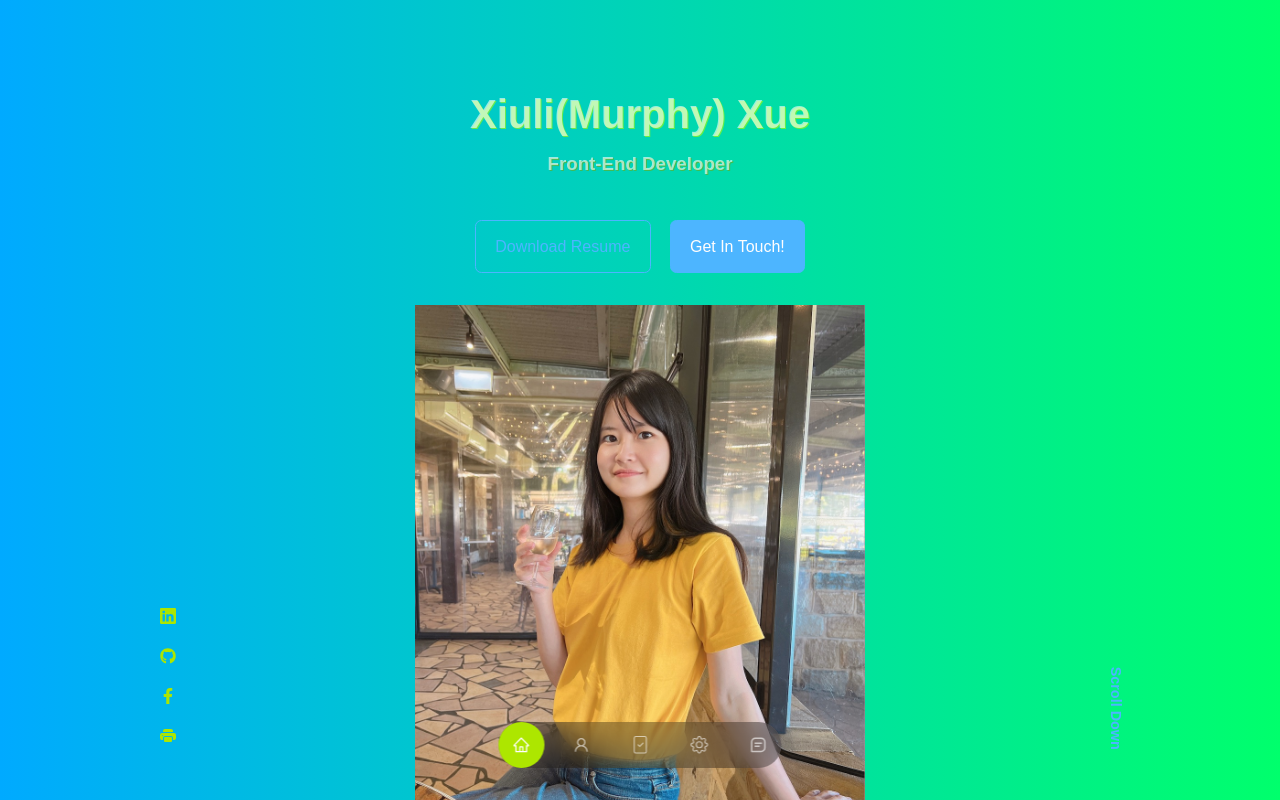
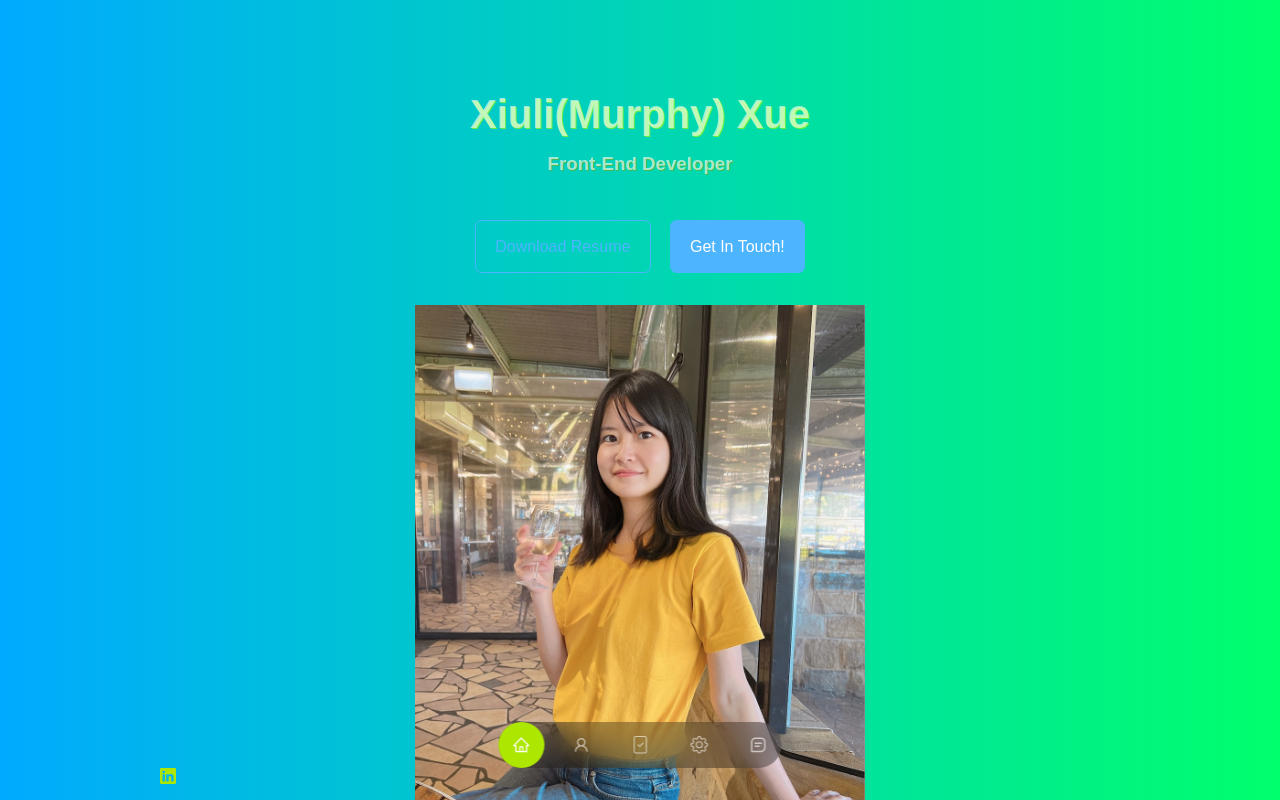
Before and after one commit to xiulixue/myportfolio, a React (Create React App) app: page / in a window 1280 px wide. Shown: the top 800 px of the page. Built offline with nearby package versions, Linux system fonts and the light colour scheme.

Commit message:
update interface and features

```diff
--- a/src/components/header/HeaderSocials.js
+++ b/src/components/header/HeaderSocials.js
@@ -5,7 +5,6 @@ import { BsLinkedin } from "react-icons/bs";
 import { BsPrinterFill } from "react-icons/bs";
 import { FaGithub } from "react-icons/fa";
 import { FaFacebookF } from "react-icons/fa";
-import { FaInstagramSquare } from "react-icons/fa";
 
 const HeaderSocials = () => {
   const printPage = () => {
--- a/src/components/header/header.css
+++ b/src/components/header/header.css
@@ -1,7 +1,7 @@
 /** @format */
 
 header {
-  height: 100vh;
+  height: 120vh;
   padding-top: 5rem;
   overflow: hidden;
 }
@@ -59,7 +59,7 @@ header {
 /* ================ MEDIA QUERIES (MEDIUM DEVICES) ================= */
 @media screen and (max-width: 1024px) {
   header {
-    height: 80vh;
+    height: 100vh;
   }
   .me {
     margin: auto;
--- a/src/index.css
+++ b/src/index.css
@@ -159,3 +159,9 @@ img {
     margin-bottom: 2rem;
   }
 }
+
+@media print {
+  body {
+    background: var(--color-bg);
+  }
+}
```
Also changed, not shown: 20 other files (tests, documents, lock files or other folders).
